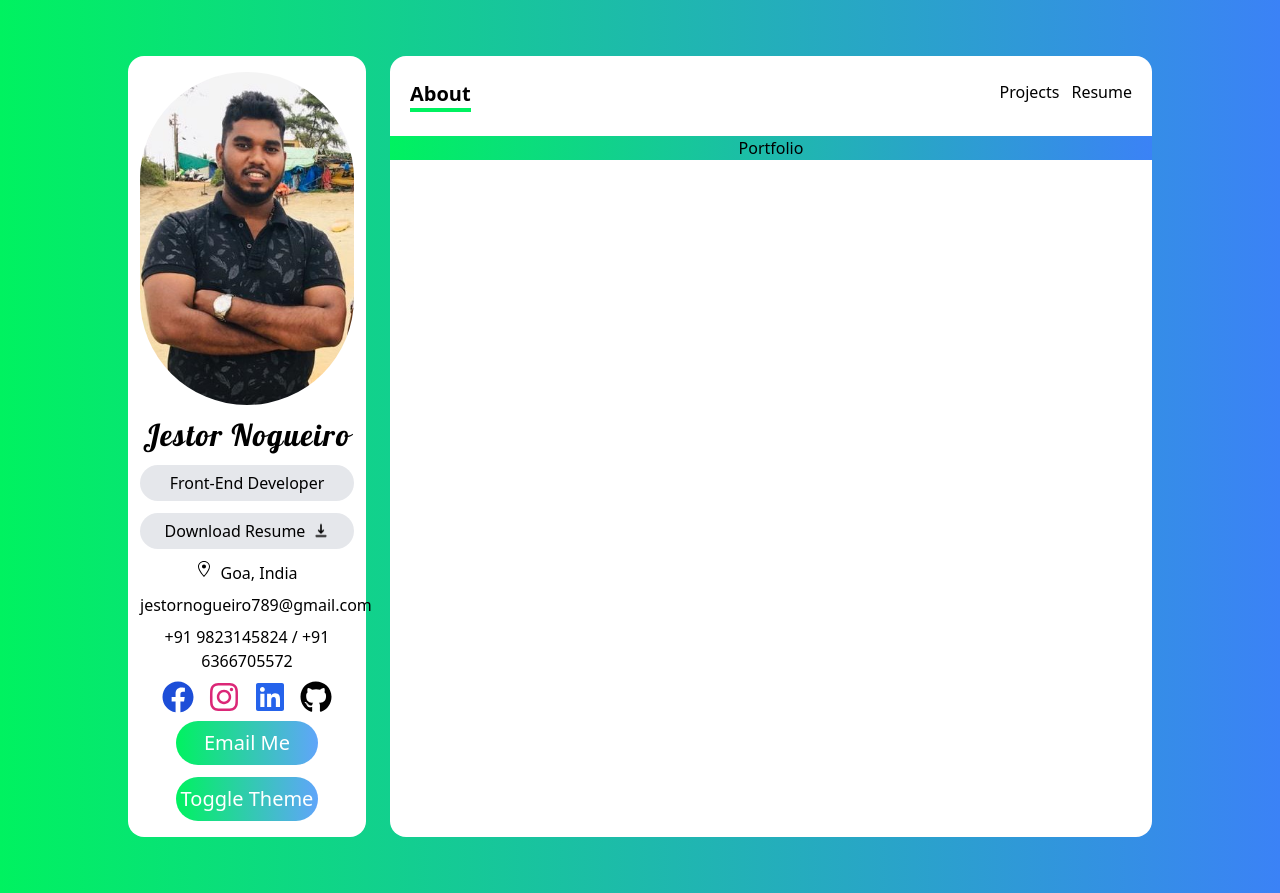
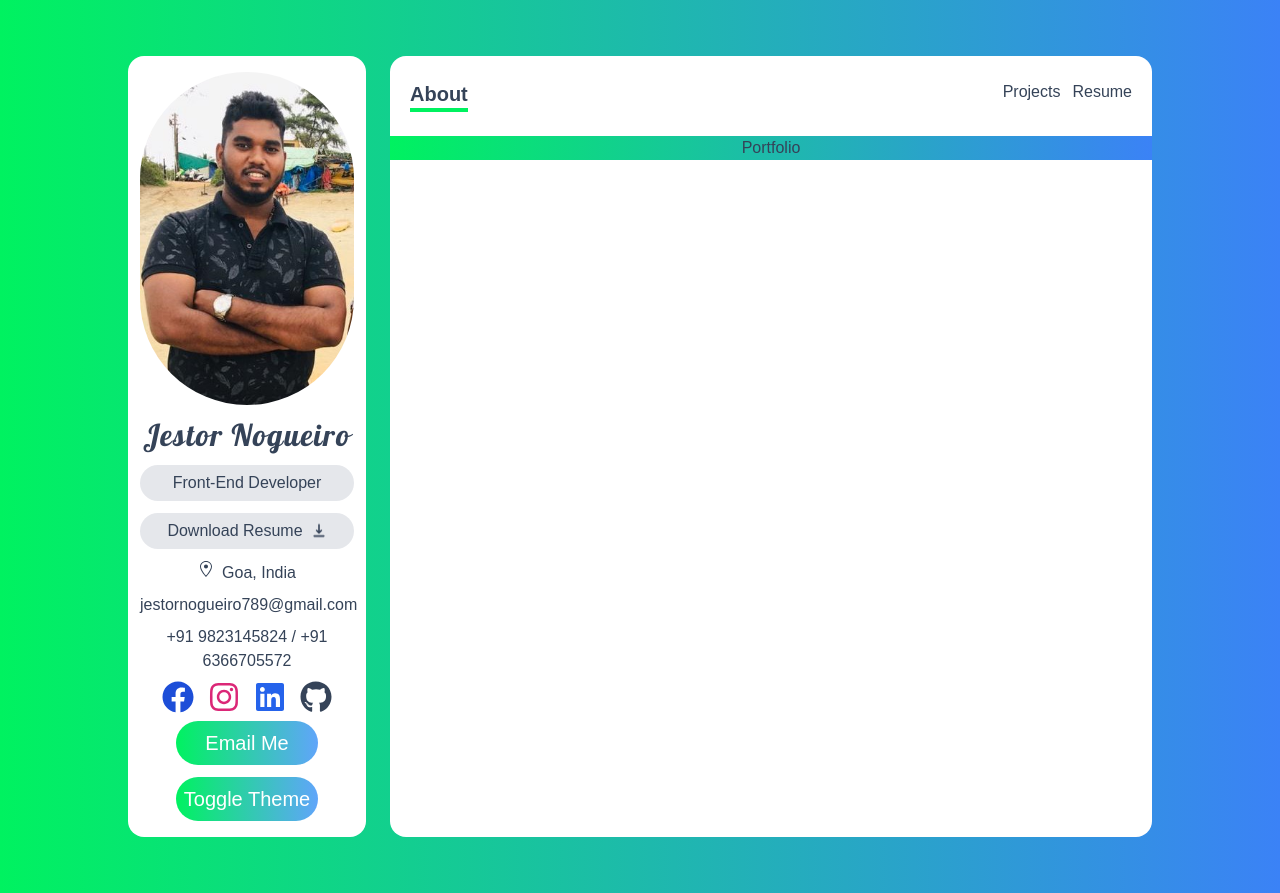
Before and after one commit to JestorNogueiro/portfolio, a Next.js app: page / in a window 1280 px wide. Built offline with nearby package versions, Linux system fonts and the light colour scheme.

Commit message:
global body css

```diff
--- a/styles/globals.css
+++ b/styles/globals.css
@@ -4,4 +4,10 @@
 
 body {
   background-color: black;
+  font-family: sans-serif;
+  color: #354358;
+  /* background-image: url("/public/scene.jpg");
+  background-repeat: no-repeat;
+  background-size: cover;
+  background-color: #ac7b7b; */
 }
```
